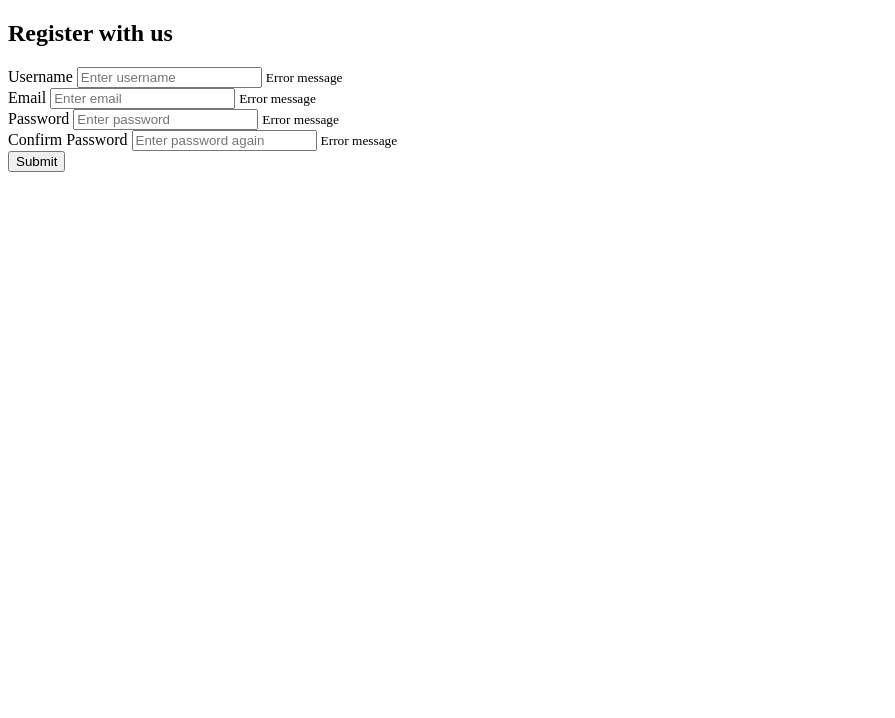
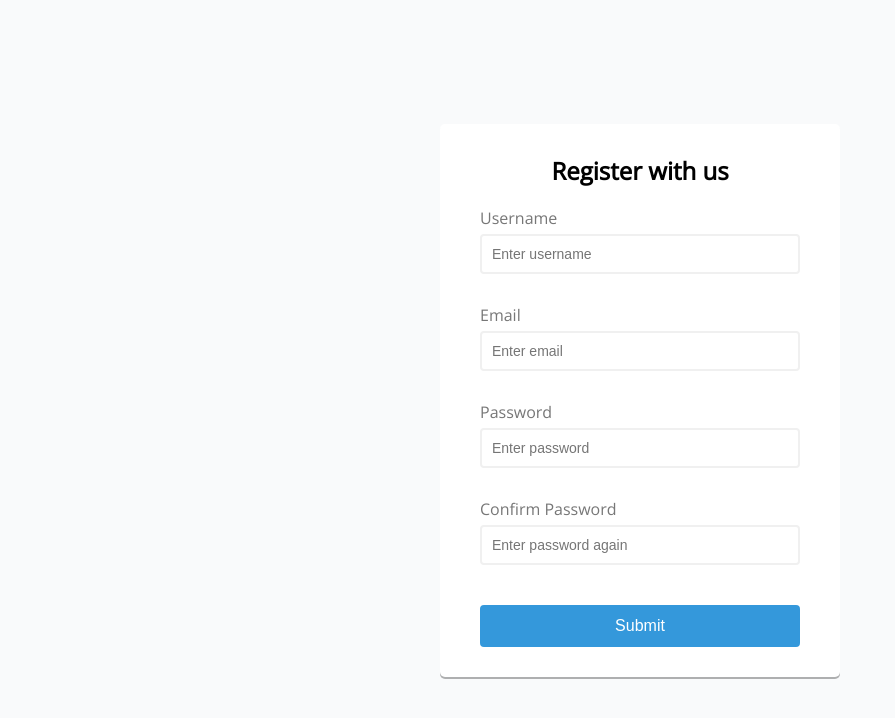
Before and after one commit to IamJim-JimIam/FORM-VALIDATOR, a plain HTML site: page index.html in a window 1280 px wide. Shown: the whole page, without its empty margins (0-895 px from the left). Drawn offline with nearby package versions, Linux system fonts and the light colour scheme.

Commit message:
built the basic form and halfway through the refactor

```diff
--- a/script.js
+++ b/script.js
@@ -0,0 +1,47 @@
+const form = document.getElementById('form');
+const username = document.getElementById('username');
+const email = document.getElementById('email');
+const password = document.getElementById('password');
+const password2 = document.getElementById('password2');
+
+// Show input error message
+function showError(input, message) {
+  const formControl = input.parentElement;
+  formControl.className = 'form-control error';
+  const small = formControl.querySelector('small');
+  small.innerText = message;
+}
+
+// Show success outline
+function showSuccess(input) {
+  const formControl = input.parentElement;
+  formControl.className = 'form-control success';
+}
+// Check that email format is valid
+function isValidEmail(email) {
+  const re = /^(([^<>()\[\]\\.,;:\s@"]+(\.[^<>()\[\]\\.,;:\s@"]+)*)|(".+"))@((\[[0-9]{1,3}\.[0-9]{1,3}\.[0-9]{1,3}\.[0-9]{1,3}\])|(([a-zA-Z\-0-9]+\.)+[a-zA-Z]{2,}))$/;
+    return re.test(String(email).toLowerCase());
+}
+
+// Check required fields
+function checkRequired(inputArr) {
+  inputArr.forEach(function(input) {
+    if(input.value.trim() === '') {
+      showError(input, `${getFieldName(input)} is required`);
+    } else {
+      showSuccess(input);
+    }
+  });
+}
+
+// Get fieldname
+function getFieldName(input) {
+  return input.id.charAt(0).toUpperCase() + input.id.slice(1);
+}
+
+// Event Listeners
+form.addEventListener('submit', function(e) {
+  e.preventDefault();
+
+  checkRequired([username, email, password, password2]);
+});
--- a/style.css
+++ b/style.css
@@ -0,0 +1,95 @@
+@import url('https://fonts.googleapis.com/css2?family=Open+Sans&display=swap');
+
+:root {
+  --success-color: #2ecc71;
+  --error-color: #e74c3c;
+}
+
+* {
+  box-sizing: border-box;
+}
+
+body {
+  background-color: #f9fafb;
+  font-family: 'Open Sans', sans-serif;
+  display: flex;
+  align-items: center;
+  justify-content: center;
+  min-height: 100vh;
+  margin: 0;
+}
+
+.container {
+  background-color: #fff;
+  border-radius: 5px;
+  box-shadow: 0 2px rgba(0, 0, 0, 0.3);
+  width: 400px;
+}
+
+h2 {
+  text-align: center;
+  margin: 0 0 20px;
+}
+
+.form {
+  padding: 30px 40px;
+}
+
+.form-control {
+  margin-bottom: 10px;
+  padding-bottom: 20px;
+  position: relative;
+}
+
+.form-control label {
+  color: #777;
+  display: block;
+  margin-bottom: 5px;
+}
+
+.form-control input {
+  border: 2px solid #f0f0f0;
+  border-radius: 4px;
+  display: block;
+  width: 100%;
+  padding: 10px;
+  font-size: 14px;
+}
+
+.form-control input:focus {
+  outline: 0;
+  border-color: #777;
+}
+
+.form-control.success input {
+  border-color: var(--success-color);
+}
+
+.form-control.error input {
+  border-color: var(--error-color);
+}
+
+.form-control small {
+  color: var(--error-color);
+  position: absolute;
+  bottom: 0;
+  left: 0;
+  visibility: hidden;
+}
+
+.form-control.error small {
+  visibility: visible;
+}
+
+.form button {
+  cursor: pointer;
+  background-color: #3498db;
+  border: 2px solid #3498db;
+  border-radius: 4px;
+  color: #fff;
+  display: block;
+  font-size: 16px;
+  padding: 10px;
+  margin-top: 20px;
+  width: 100%;
+}
```
Also changed, not shown: index.html (+1 -0 lines).
